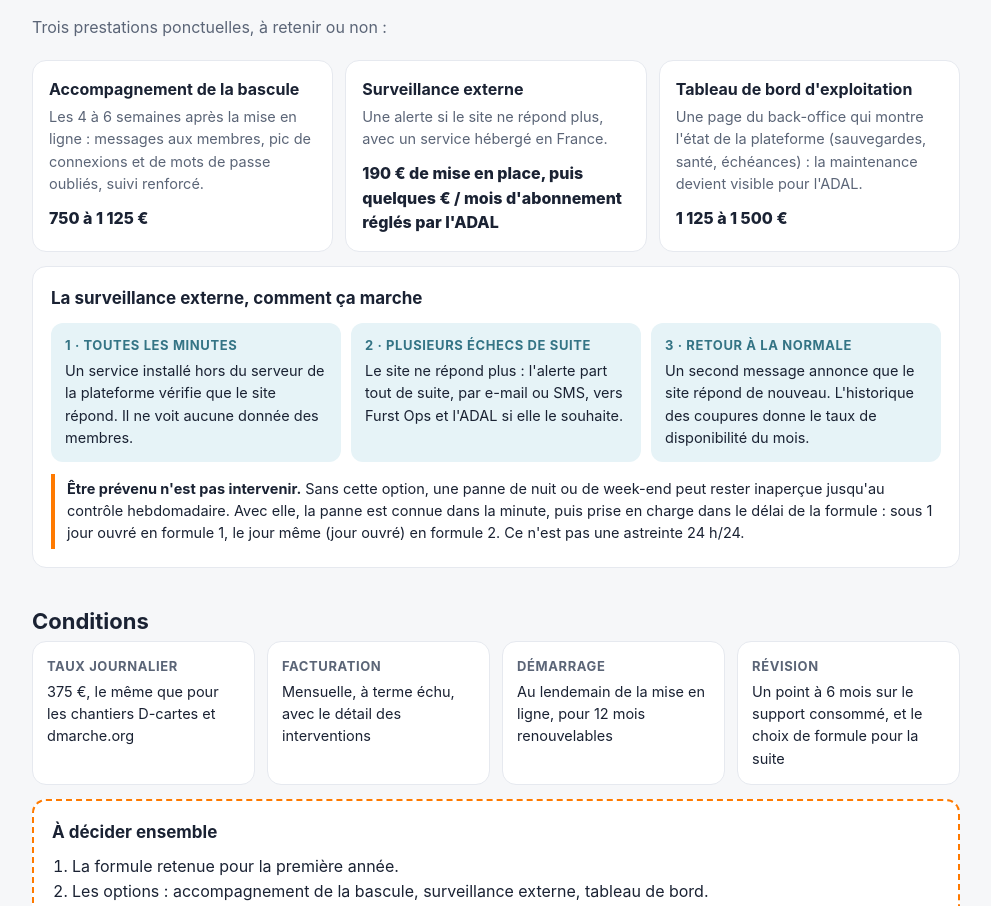
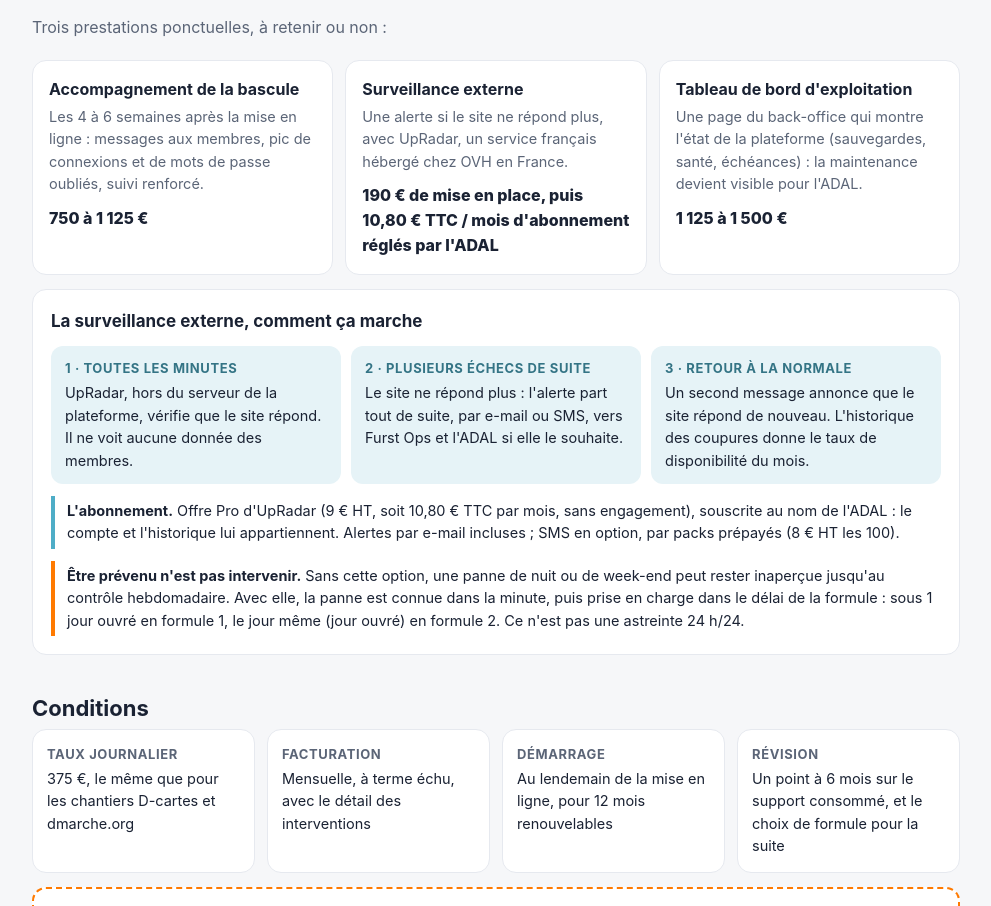
Before and after one commit to FurstOps/dcartes-maintenance, a plain HTML site: page index.html in a window 1280 px wide. Shown: the part 2500-3406 px from the top of the page, without its empty margins (144-1135 px from the left). Drawn offline with Linux system fonts and the light colour scheme.

Commit message:
Surveillance externe : UpRadar Pro, abonnement au nom de l'ADAL
Co-Authored-By: Claude Opus 5.5 <noreply@anthropic.com>

```diff
--- a/index.html
+++ b/index.html
@@ -216,16 +216,17 @@
     <p class="intro" style="margin-top:18px">Trois prestations ponctuelles, à retenir ou non :</p>
     <div class="options">
       <div class="opt"><h3>Accompagnement de la bascule</h3><p>Les 4 à 6 semaines après la mise en ligne : messages aux membres, pic de connexions et de mots de passe oubliés, suivi renforcé.</p><span class="m">750 à 1 125 €</span></div>
-      <div class="opt"><h3>Surveillance externe</h3><p>Une alerte si le site ne répond plus, avec un service hébergé en France.</p><span class="m">190 € de mise en place, puis quelques € / mois d'abonnement réglés par l'ADAL</span></div>
+      <div class="opt"><h3>Surveillance externe</h3><p>Une alerte si le site ne répond plus, avec UpRadar, un service français hébergé chez OVH en France.</p><span class="m">190 € de mise en place, puis 10,80 € TTC / mois d'abonnement réglés par l'ADAL</span></div>
       <div class="opt"><h3>Tableau de bord d'exploitation</h3><p>Une page du back-office qui montre l'état de la plateforme (sauvegardes, santé, échéances) : la maintenance devient visible pour l'ADAL.</p><span class="m">1 125 à 1 500 €</span></div>
     </div>
     <div class="veille">
       <h3>La surveillance externe, comment ça marche</h3>
       <div class="etapes">
-        <div class="etape"><b>1 · Toutes les minutes</b>Un service installé hors du serveur de la plateforme vérifie que le site répond. Il ne voit aucune donnée des membres.</div>
+        <div class="etape"><b>1 · Toutes les minutes</b>UpRadar, hors du serveur de la plateforme, vérifie que le site répond. Il ne voit aucune donnée des membres.</div>
         <div class="etape"><b>2 · Plusieurs échecs de suite</b>Le site ne répond plus : l'alerte part tout de suite, par e-mail ou SMS, vers Furst Ops et l'ADAL si elle le souhaite.</div>
         <div class="etape"><b>3 · Retour à la normale</b>Un second message annonce que le site répond de nouveau. L'historique des coupures donne le taux de disponibilité du mois.</div>
       </div>
+      <p class="note" style="border-color:#4eadc7"><b>L'abonnement.</b> Offre Pro d'UpRadar (9 € HT, soit 10,80 € TTC par mois, sans engagement), souscrite au nom de l'ADAL : le compte et l'historique lui appartiennent. Alertes par e-mail incluses ; SMS en option, par packs prépayés (8 € HT les 100).</p>
       <p class="note"><b>Être prévenu n'est pas intervenir.</b> Sans cette option, une panne de nuit ou de week-end peut rester inaperçue jusqu'au contrôle hebdomadaire. Avec elle, la panne est connue dans la minute, puis prise en charge dans le délai de la formule : sous 1 jour ouvré en formule 1, le jour même (jour ouvré) en formule 2. Ce n'est pas une astreinte 24 h/24.</p>
     </div>
   </section>
```
